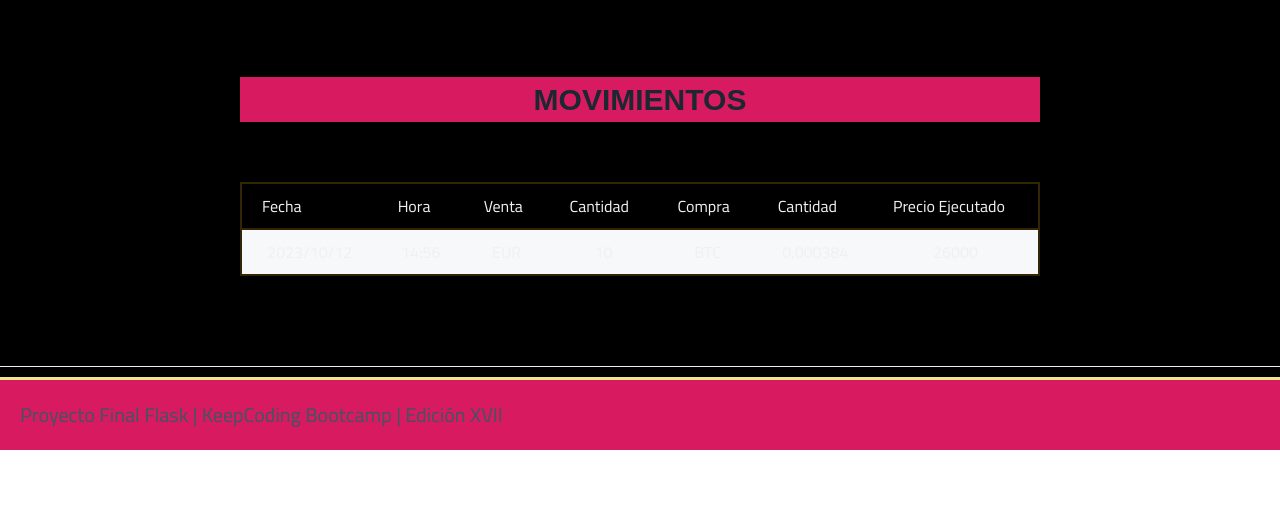
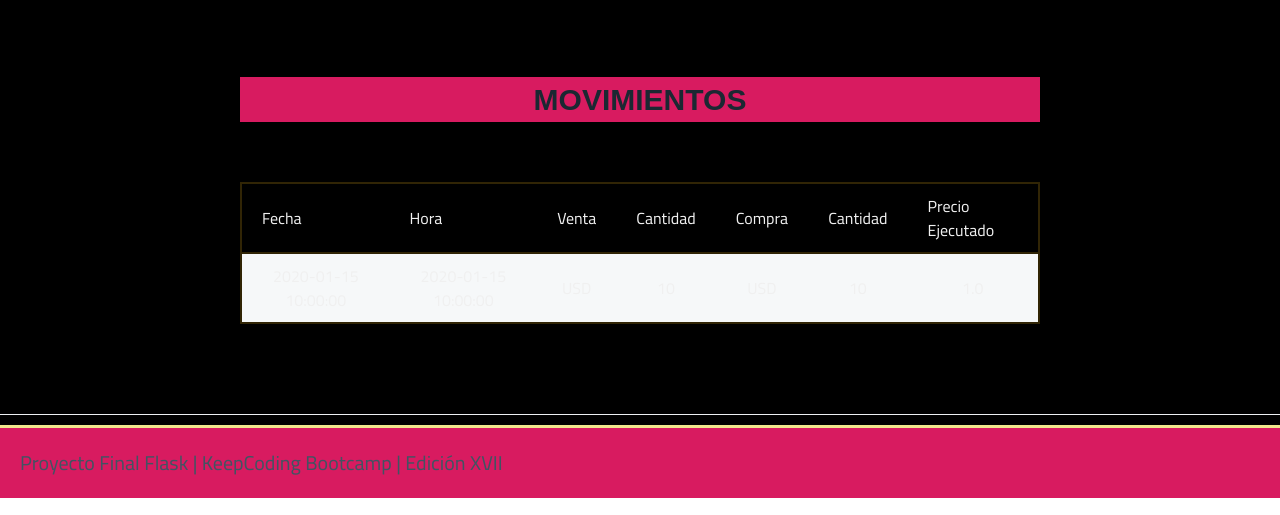
Before and after one commit to RamiroCovian/crypto-simulator, a Flask app: template simulator/templates/movements.html in a window 1280 px wide. Shown: the part 214-729 px from the top of the page. Run offline with Flask 3, Linux system fonts and the light colour scheme; the template is opened without the code that fills it: most values are stand-ins (such as "Sample title", 1, 10 or a date in 2020); some web fonts are replaced.

Commit message:
feat: preparo el template de movimiento

```diff
--- a/simulator/static/css/styles.css
+++ b/simulator/static/css/styles.css
@@ -88,6 +88,11 @@ td.row-data {
     background-color: var(--primary-color);
 }
 
+.empty-list {
+    text-align: center;
+    padding: 20px;
+}
+
 .footer {
     background-color: var(--primary-color);
     padding: 20px;
--- a/simulator/templates/movements.html
+++ b/simulator/templates/movements.html
@@ -23,15 +23,67 @@
     </tr>
     </thead>
     <tbody>
+        {% if movs %}
+        {% for m in movs %}
         <tr>
-            <td scope="row" class="row-data">2023/10/12</td>
-            <td scope="row" class="row-data">14:56</td>
-            <td scope="row" class="row-data">EUR</td>
-            <td scope="row" class="row-data">10</td>
-            <td scope="row" class="row-data">BTC</td>
-            <td scope="row" class="row-data">0,000384</td>
-            <td scope="row" class="row-data">26000</td>
+            <td scope="row" class="row-data">
+                {% if m.date %}
+                {{ m.date }}
+                {% else %}
+                ---
+                {% endif %}
+            </td>
+
+            <td scope="row" class="row-data">
+                {% if m.time %}
+                {{ m.time }}
+                {% else %}
+                ---
+                {% endif %}
+            </td>
+            <td scope="row" class="row-data">
+                {% if m.from_currency %}
+                {{ m.from_currency }}
+                {% else %}
+                ---
+                {% endif %}
+            </td>
+            <td scope="row" class="row-data">
+                {% if m.from_quantity %}
+                {{ m.from_quantity }}
+                {% else %}
+                ---
+                {% endif %}
+            </td>
+            <td scope="row" class="row-data">
+                {% if m.to_currency %}
+                {{ m.to_currency }}
+                {% else %}
+                ---
+                {% endif %}
+            </td>
+            <td scope="row" class="row-data">
+                {% if m.to_quantity %}
+                {{ m.to_quantity }}
+                {% else %}
+                ---
+                {% endif %}
+            </td>
+            <td scope="row" class="row-data">
+                {% if m.from_quantity and m.to_quantity %}
+                    {{ (m.from_quantity)/(m.to_quantity) }}
+                {% else %}
+                ---
+                {% endif %}
+            </td>
         </tr>
+        {% endfor %}
+        {% else %}
+        <tr>
+            <td colspan="7" class="empty-list">No hay movimientos disponibles</td>
+        </tr>
+        {% endif %}
+
     </tbody>
 </table>
 {% endblock content %}
```
